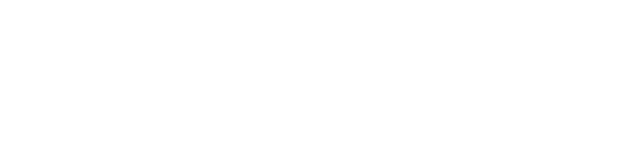
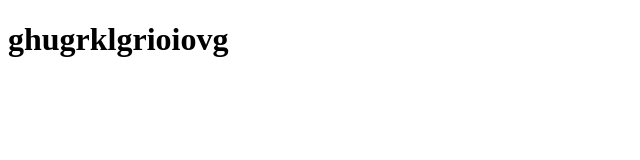
Before and after one commit to nazmul-2020/Developer-Portfolio, a plain HTML site: page index.html in a window 1280 px wide. Shown: the whole page, without its empty margins (0-640 px from the left). Drawn offline with Linux system fonts and the light colour scheme.

Commit message:
Developer-Portfolio1

```diff
--- a/index.html
+++ b/index.html
@@ -7,6 +7,6 @@
     <title>Developer-Portfolio</title>
 </head>
 <body>
-
+    <h1>ghugrklgrioiovg</h1>
 </body>
 </html>
```
